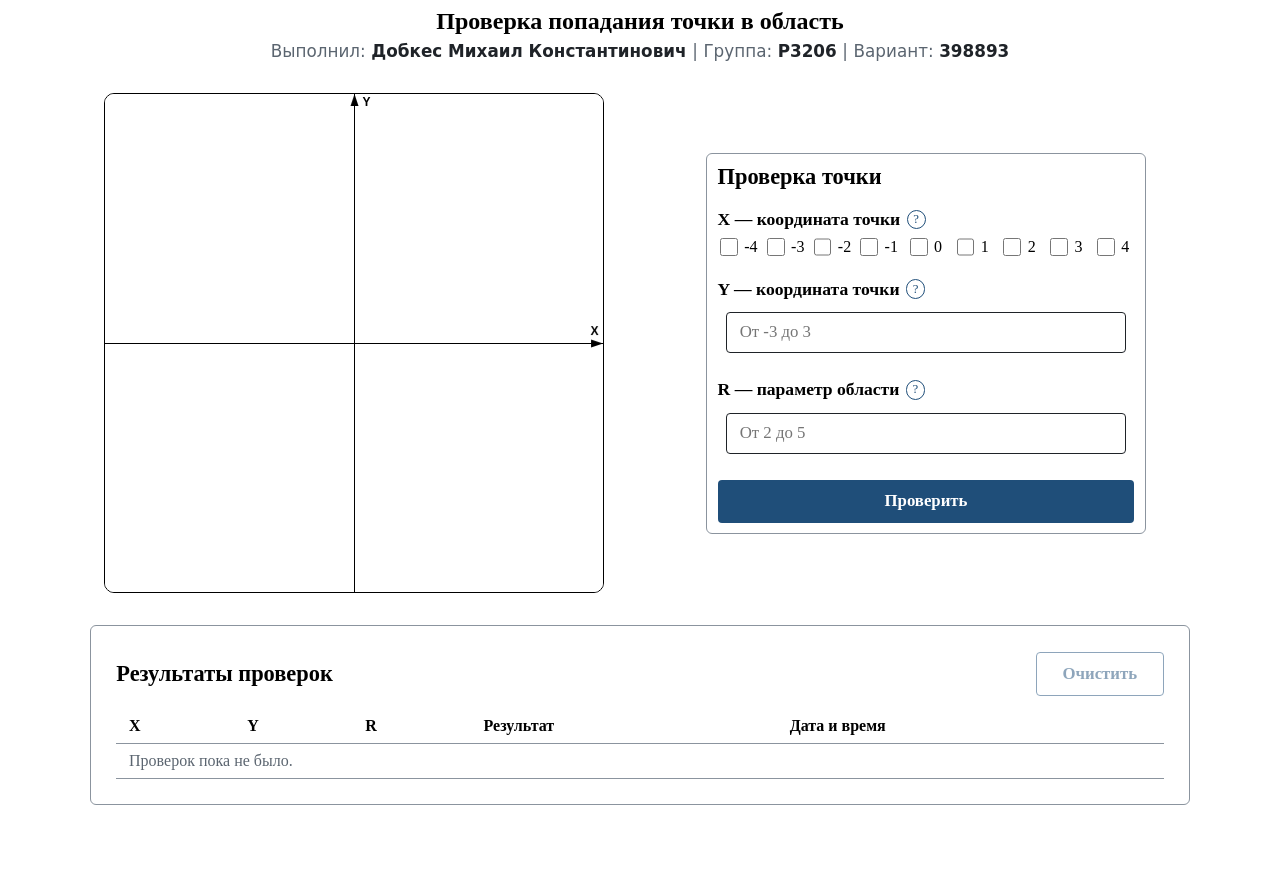
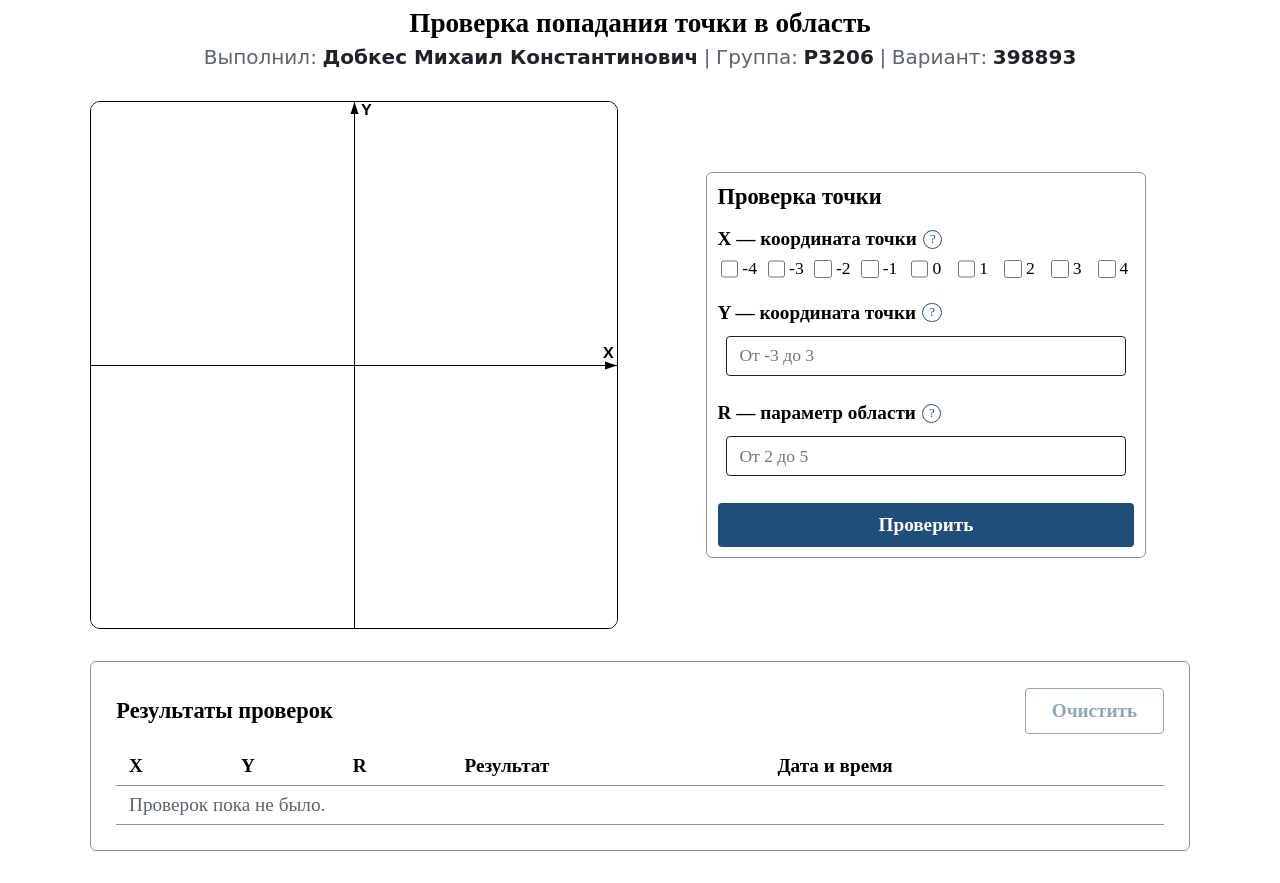
Before and after one commit to Miwm64/web_labs, a website: page index.html in a window 1280 px wide. Before the commit the page ends 837 px from the top, so only its background shows below. Drawn offline with Linux system fonts and the light colour scheme.

Commit message:
feat: improved UX/UI experience (#9)
* feat: better dots

* feat: text size increased

* feat: increased result table font size

* feat: increased more font sizes

* feat: min/max in html

* fix: changed all sections to use grid

* feat: increased accessability

* fix: fixed min/max values in inputs

* fix: padding now uses %

* fix: min/max for inputs fixed

```diff
--- a/index.html
+++ b/index.html
@@ -30,7 +30,11 @@
         </header>
 
         <main id="page-main">
-            <canvas id="coordinate-plane"></canvas>
+            <canvas
+                id="coordinate-plane"
+                role="img"
+                aria-label="Координатная плоскость с областью варианта"
+            ></canvas>
 
             <section id="form-panel">
                 <h2 id="form-title">Проверка точки</h2>
@@ -118,6 +122,8 @@
                             id="y"
                             name="y"
                             required
+                            min="-3"
+                            max="3"
                             inputmode="decimal"
                             autocomplete="off"
                             placeholder="От -3 до 3"
@@ -148,6 +154,8 @@
                             id="r"
                             name="r"
                             required
+                            min="2"
+                            max="5"
                             inputmode="decimal"
                             pattern="[0-9]+([.,][0-9]+)?"
                             autocomplete="off"
--- a/src/canvas.js
+++ b/src/canvas.js
@@ -1,7 +1,9 @@
+const CANVAS_ID = "coordinate-plane";
+const BOLD_LABEL_FONT = "bold 16px sans-serif";
+
 const AXIS_COLOR = "rgb(0 0 0)";
 const ARROW_LENGTH = 12;
 const ARROW_WIDTH = 8;
-const LABEL_FONT = "bold 12px sans-serif";
 
 function draw_arrow(ctx, fromX, fromY, toX, toY) {
     const angle = Math.atan2(toY - fromY, toX - fromX);
@@ -29,10 +31,9 @@ function draw_arrow(ctx, fromX, fromY, toX, toY) {
 }
 
 function draw_canvas() {
-    const canvas = document.getElementById("coordinate-plane");
+    const canvas = document.getElementById(CANVAS_ID);
     const rect = canvas.getBoundingClientRect();
-    const width = rect.width;
-    const height = rect.height;
+    const { width, height } = rect;
 
     const ctx = canvas.getContext("2d");
     ctx.fillStyle = "rgb(255 255 255)";
@@ -45,7 +46,7 @@ function draw_canvas() {
     draw_arrow(ctx, centerX, height, centerX, 0);
 
     ctx.fillStyle = AXIS_COLOR;
-    ctx.font = LABEL_FONT;
+    ctx.font = BOLD_LABEL_FONT;
     ctx.textAlign = "center";
     ctx.textBaseline = "middle";
     ctx.fillText("X", width - ARROW_LENGTH / 2 - width / 200, centerY - ARROW_LENGTH);
@@ -53,9 +54,9 @@ function draw_canvas() {
 }
 
 function resizeCanvas() {
-    const canvas = document.getElementById("coordinate-plane");
+    const canvas = document.getElementById(CANVAS_ID);
     const rect = canvas.getBoundingClientRect();
-    const dpr = window.devicePixelRatio || 1;
+    const dpr = (window.devicePixelRatio || 1) * 2;
 
     canvas.width = Math.round(rect.width * dpr);
     canvas.height = Math.round(rect.height * dpr);
@@ -63,8 +64,6 @@ function resizeCanvas() {
     const ctx = canvas.getContext("2d");
     ctx.setTransform(dpr, 0, 0, dpr, 0, 0);
 }
-
-const CANVAS_ID = "coordinate-plane";
 
 const PLANE_MIN = -5.5;
 const PLANE_MAX = 5.5;
@@ -75,10 +74,10 @@ let currentRadius = DEFAULT_RADIUS;
 let areaVisible = false;
 
 const FULL_TURN = Math.PI * 2;
-const DOT_RADIUS = 3;
-const DOT_COLOR = "rgb(255 140 0)";
+const DOT_RADIUS = 6;
+const DOT_COLOR = "rgb(214 40 40)";
 const DOT_BORDER_COLOR = "rgb(255 255 255)";
-const DOT_BORDER_WIDTH = 1;
+const DOT_BORDER_WIDTH = 2;
 const DOT_CLEAR_PADDING = 1;
 
 const plottedDots = [];
@@ -105,11 +104,14 @@ function draw_dot(x, y) {
     const rect = canvas.getBoundingClientRect();
     const ctx = canvas.getContext("2d");
 
+    const cx = Math.round(toPixelX(x, rect.width)) + 0.5;
+    const cy = Math.round(toPixelY(y, rect.height)) + 0.5;
+
     ctx.fillStyle = DOT_COLOR;
     ctx.strokeStyle = DOT_BORDER_COLOR;
     ctx.lineWidth = DOT_BORDER_WIDTH;
     ctx.beginPath();
-    ctx.arc(toPixelX(x, rect.width), toPixelY(y, rect.height), DOT_RADIUS, 0, FULL_TURN);
+    ctx.arc(cx, cy, DOT_RADIUS, 0, FULL_TURN);
     ctx.fill();
     ctx.stroke();
 
@@ -175,7 +177,6 @@ const TICK_STROKE_WIDTH = 1;
 const HALF_DIVISOR = 2;
 const HALF_PIXEL = 0.5;
 
-const TICK_LABEL_FONT = "bold 12px sans-serif";
 const TICK_LABEL_COLOR = "rgb(31 41 55)";
 const TICK_LABEL_GAP = 5;
 const R_LABEL = "R";
@@ -216,7 +217,7 @@ function draw_tick_labels(r, ctx, originX, originY, width, height) {
     const ticks = tickValues(r);
 
     ctx.fillStyle = TICK_LABEL_COLOR;
-    ctx.font = TICK_LABEL_FONT;
+    ctx.font = BOLD_LABEL_FONT;
 
     ctx.textAlign = "center";
     ctx.textBaseline = "top";
--- a/styles.css
+++ b/styles.css
@@ -18,23 +18,24 @@
 
 #page-title {
     margin: 0 0 0.4rem;
-    font-size: 1.5rem;
+    font-size: 1.7rem;
     text-align: center;
 }
 
 #student-info {
-    display: flex;
-    flex-wrap: wrap;
+    display: grid;
+    grid-auto-flow: column;
     justify-content: center;
     gap: 0.2rem 0.35rem;
     margin: 0;
     font-family: var(--font-cursive);
-    font-size: 1.05rem;
+    font-size: 1.25rem;
     color: var(--color-muted);
 }
 
 .student-info-item {
-    display: flex;
+    display: grid;
+    grid-auto-flow: column;
     gap: 0.35rem;
 }
 
@@ -85,15 +86,16 @@
 
 .form-head {
     position: relative;
-    display: flex;
+    display: grid;
+    grid-auto-flow: column;
+    justify-content: start;
     align-items: center;
     gap: 0.4rem;
     margin-bottom: 0.5rem;
 }
 
-.form-legend,
 .form-label {
-    font-size: 1.1rem;
+    font-size: 1.2rem;
     font-weight: 600;
 }
 
@@ -141,7 +143,7 @@
     max-width: 20rem;
     margin: 0;
     padding: 0.5rem 0.6rem;
-    font-size: 0.85rem;
+    font-size: 0.95rem;
     line-height: 1.35;
     color: var(--color-surface);
     background-color: var(--color-text);
@@ -196,23 +198,24 @@
 }
 
 .checkbox-item {
-    display: flex;
+    display: grid;
+    grid-auto-flow: column;
     align-items: center;
     justify-content: center;
     gap: 4px;
 }
 
 .checkbox-item > label {
-    font-size: 1rem;
+    font-size: 1.1rem;
     cursor: pointer;
 }
 
 input {
     width: calc(100% - 4%);
     margin: 1% 2%;
-    padding: 0.6rem 0.8rem;
+    padding: 2% 3%;
     font: inherit;
-    font-size: 1.05rem;
+    font-size: 1.1rem;
     color: var(--color-text);
     border: 1px solid var(--color-border);
     border-radius: 4px;
@@ -270,7 +273,7 @@ input[data-invalid="true"] {
 .button {
     padding: 0.7rem 1.6rem;
     font: inherit;
-    font-size: 1.05rem;
+    font-size: 1.2rem;
     font-weight: 600;
     color: var(--color-surface);
     border: 0;
@@ -280,7 +283,7 @@ input[data-invalid="true"] {
 }
 
 .button:hover {
-    background-color: #163a5a;
+    background-color: var(--color-accent-strong);
 }
 
 @media (max-width: 900px) {
@@ -291,7 +294,7 @@ input[data-invalid="true"] {
 
 #coordinate-plane {
     width: 100%;
-    max-width: 500px;
+
     border: 1px solid black;
     border-radius: 10px;
     aspect-ratio: 1 / 1;
@@ -323,10 +326,9 @@ input[data-invalid="true"] {
 }
 
 .results-head {
-    display: flex;
-    flex-wrap: wrap;
+    display: grid;
+    grid-template-columns: 1fr auto;
     align-items: center;
-    justify-content: space-between;
     gap: 1rem;
     margin-bottom: 0.8rem;
 }
@@ -348,6 +350,7 @@ input[data-invalid="true"] {
 #results-table th,
 #results-table td {
     padding: 0.5rem 0.8rem;
+    font-size: 1.2rem;
     text-align: left;
     border-bottom: 1px solid var(--color-border);
 }
@@ -382,10 +385,7 @@ td[data-hit="false"] {
     background-color: rgb(0 0 0 / 40%);
 }
 
-.confirm-dialog:focus {
-    outline: none;
-}
-
+.confirm-dialog:focus,
 #clear-button:focus {
     outline: none;
 }
@@ -399,14 +399,14 @@ td[data-hit="false"] {
 
 .confirm-dialog-text {
     margin: 0;
-    font-size: 1.1rem;
+    font-size: 1.2rem;
     font-weight: 600;
     color: var(--color-text);
 }
 
 .confirm-dialog-hint {
     margin: 0;
-    font-size: 0.9rem;
+    font-size: 1.2rem;
     color: var(--color-muted);
 }
 
```
